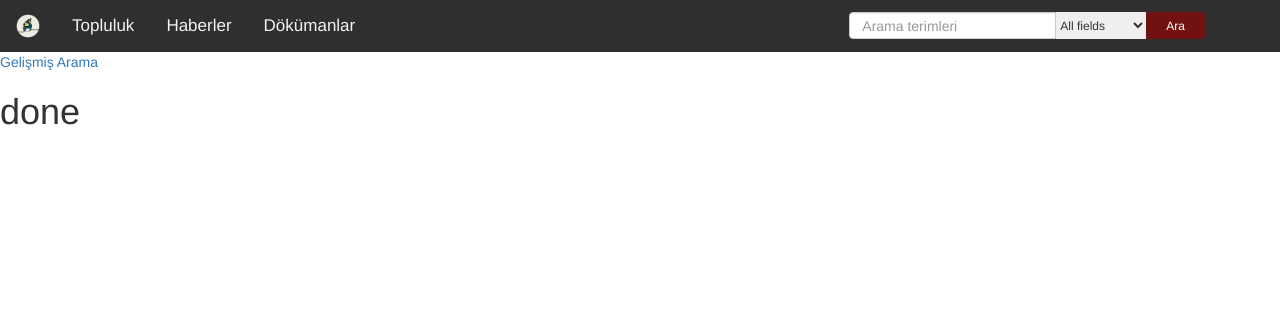
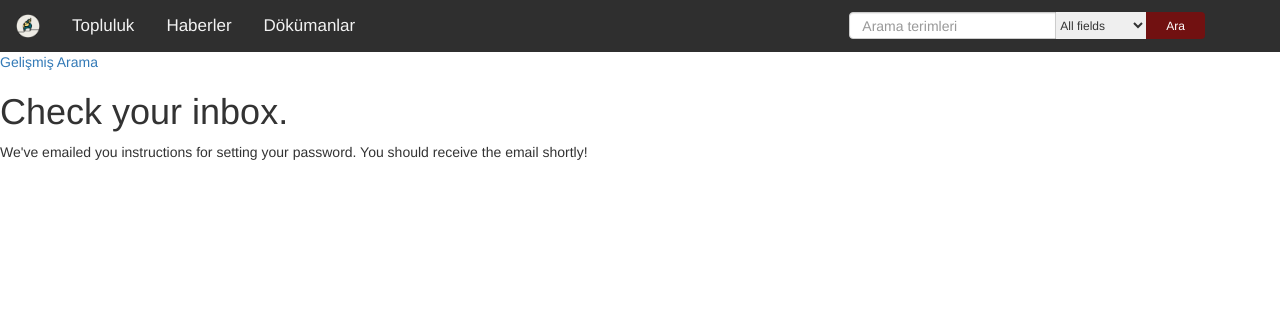
Before and after one commit to dakyol/Keci, a Django app: page /password_reset/done/ in a window 1280 px wide. Shown: the top 332 px of the page. Run offline with Django 3.2, Linux system fonts and the light colour scheme; some libraries are stand-ins or nearby versions.

Commit message:
Fix custom registration pages

```diff
--- a/keci/templates/registration/password_reset_complete.html
+++ b/keci/templates/registration/custom_password_reset_complete.html
@@ -4,5 +4,5 @@
 {% endblock %}
 
 {% block content %}
-
+<p>Şifren değiştirildi</p>
 {% endblock %}
--- a/keci/templates/registration/password_change.html
+++ b/keci/templates/registration/custom_password_reset_confirm.html
@@ -1,12 +1,12 @@
 {% extends "index.html" %}
 {% block title %}
-  <title>Password Change</title>
+  <title>Password Reset Confirm</title>
 {% endblock %}
 {% load crispy_forms_tags %}
 {% block content %}
 <form method="POST" class="registration-form">
     {% csrf_token %}
     {{ form|crispy }}
-    <button type="submit">Register</button>
+    <button type="submit">Reset</button>
 </form>
 {% endblock %}
--- a/keci/templates/registration/password_reset_done.html
+++ b/keci/templates/registration/custom_password_reset_done.html
@@ -4,5 +4,7 @@
 {% endblock %}
 
 {% block content %}
-<h1>done</h1>
+<h1>Check your inbox.</h1>
+<p>We've emailed you instructions for setting your password. You should receive the email shortly!</p>
+
 {% endblock %}
--- /dev/null
+++ b/keci/templates/registration/custom_password_reset_email.html
@@ -0,0 +1,2 @@
+Someone asked for reset for email {{ email }}. Follow te link below:
+{{ protocol }}://{{ domain }}{% url 'password_reset_confirm' uidb64=uid token=token %}
--- /dev/null
+++ b/keci/templates/registration/custom_password_reset_subject.txt
@@ -0,0 +1 @@
+Password reset on murekkepvekeci.org
--- a/keci/views.py
+++ b/keci/views.py
@@ -11,6 +11,7 @@ from django.core.paginator import Paginator
 
 from django.contrib.auth import login, authenticate
 from django.contrib.auth.mixins import LoginRequiredMixin
+from django.contrib.auth.decorators import login_required
 
 from keci.models import Project, Author
 from keci.forms import ProjectForm, UploadFileForm, RegisterForm
--- a/murekkepvekeci/urls.py
+++ b/murekkepvekeci/urls.py
@@ -32,12 +32,12 @@ urlpatterns = [
     path('register/', views.register_view, name="register"),
     path('login/', auth_views.LoginView.as_view(template_name='registration/login.html'), name="login"),
     path('logout/', auth_views.LogoutView.as_view(template_name='registration/logout.html'), name="logout"), #aslında burada herhangi bir template sağlamamıza gerek yok -hatta sağlamamalıyız ki bu url'e gidildiğinde herhangi bir sayfa açılmasın- çünkü 'logout' yapanları doğrudan 'keci_home'a yönlendiriyoruz.
-    path('password_change/', auth_views.PasswordChangeView.as_view(template_name='registration/password_change.html'), name="password_change"),
-    path('password_change/done/', auth_views.PasswordChangeDoneView.as_view(template_name='registration/password_change_done.html'), name="password_change_done"),
-    path('password_reset/', auth_views.PasswordResetView.as_view(template_name='registration/password_reset.html'), name="password_reset"),
-    path('password_reset/done/', auth_views.PasswordResetDoneView.as_view(template_name='registration/password_reset_done.html'), name="password_reset_done"),
-    path('password_reset/confirm/', auth_views.PasswordResetConfirmView.as_view(template_name='registration/password_reset_confirn.html'), name="password_reset_confirm"),
-    path('password_reset/complete/', auth_views.PasswordResetCompleteView.as_view(template_name='registration/password_reset_complete.html')),
+    path('password_change/', auth_views.PasswordChangeView.as_view(template_name='registration/custom_password_change_form.html', success_url="done"), name="password_change"),
+    path('password_change/done/', auth_views.PasswordChangeDoneView.as_view(template_name='registration/custom_password_change_done.html'), name="password_change_done"),
+    path('password_reset/', auth_views.PasswordResetView.as_view(template_name='registration/password_reset.html', html_email_template_name='registration/custom_password_reset_email.html', subject_template_name='registration/custom_password_reset_subject.txt', success_url='done'), name="password_reset"),
+    path('password_reset/done/', auth_views.PasswordResetDoneView.as_view(template_name='registration/custom_password_reset_done.html'), name="password_reset_done"),
+    path('reset/<uidb64>/<token>/', auth_views.PasswordResetConfirmView.as_view(template_name='registration/custom_password_reset_confirm.html'), name="password_reset_confirm"),
+    path('reset/done/', auth_views.PasswordResetCompleteView.as_view(template_name='registration/custom_password_reset_complete.html'), name="password_reset_complete"),
     path('keci/', include('keci.urls')),
 ]
 
```
Also changed, not shown: keci/templates/registration/custom_password_change_form.html (added, +12 -0 lines), keci/templates/registration/password_reset_confirm.html (deleted, +0 -8 lines), keci/templates/registration/custom_password_change_done.html (renamed from keci/templates/registration/password_change_done.html).
